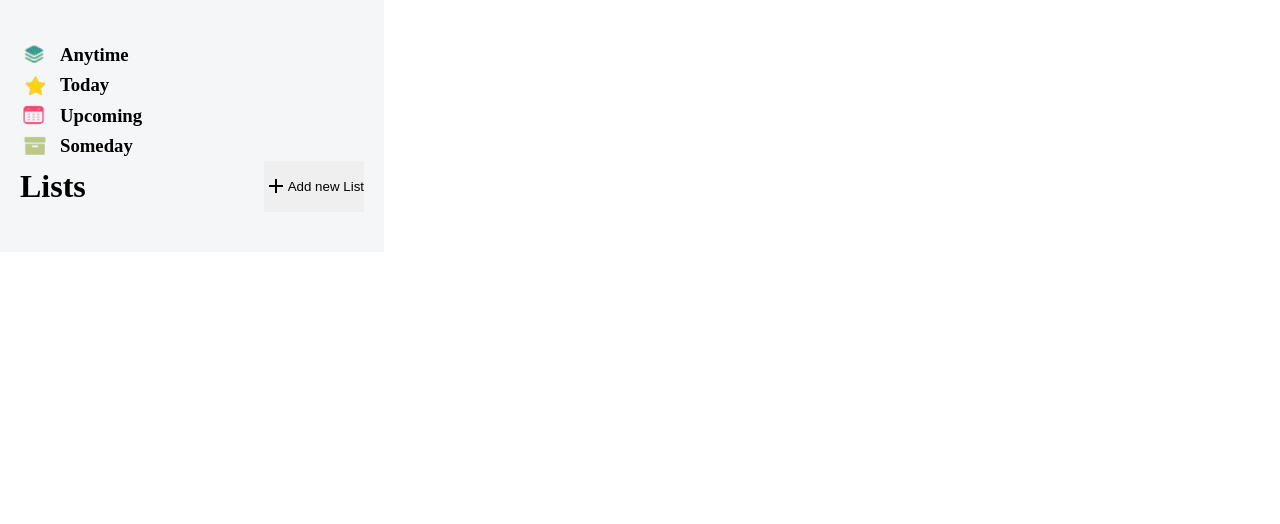
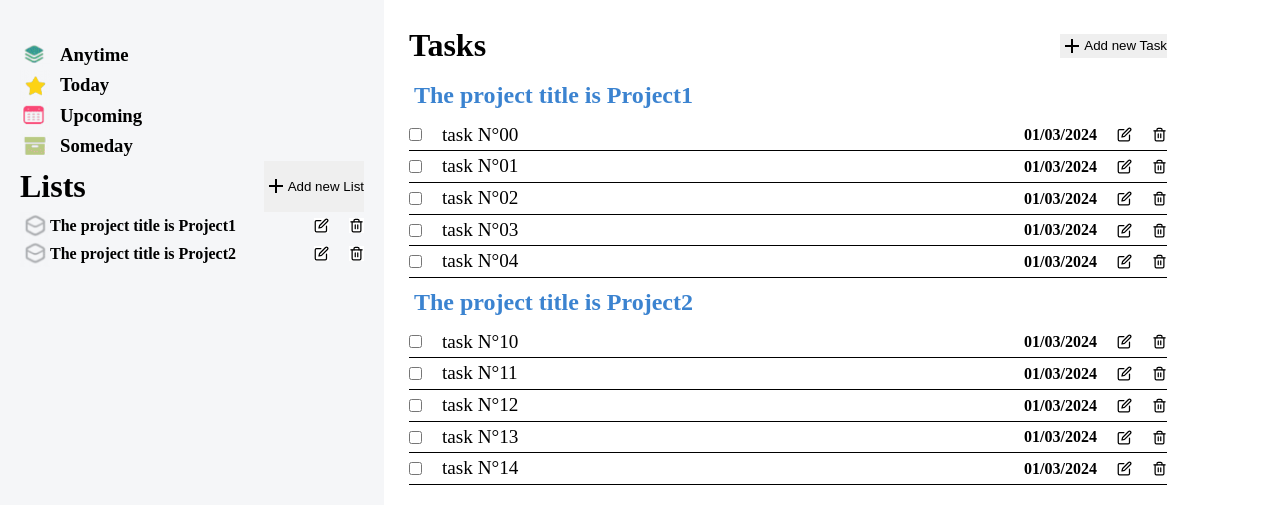
Before and after one commit to IsMabDev/odinTodo, a website built with webpack: page src/index.html in a window 1280 px wide. Built offline with nearby package versions, Linux system fonts and the light colour scheme.

Commit message:
Correction a bug in deleting  projects and updating the task container

```diff
--- a/src/DOMProjects.js
+++ b/src/DOMProjects.js
@@ -1,11 +1,10 @@
 import { createHtmlElement } from "./management.js";
-import { projectsObjectList } from "./connection.js";
+import { getJsonProjects, updateJsonProjectsList } from "./connection.js";
 
 import { deleteProject } from "./projects.js";
+import { updateProjectsDetails, updateTasksContainer } from "./DOMTasks.js";
 
-function createProjectsContainer() {
-  let projects = projectsObjectList;
-  console.log('projects: ', projects);
+function createProjectsContainer(projects) {
   const asideContainer = document.querySelector("#asideContainer");
   const projectContainer = createHtmlElement("div", "projectsContainer");
   const titleProjectContainer = createHtmlElement(
@@ -29,9 +28,9 @@ function createProjectsContainer() {
   titleProjectContainer.appendChild(addNewProjectButton);
 
   // update the project container
-  const updateProjectsContainer = () => {
+  const updateProjectsContainer = (someProjects) => {
     projectContainer.innerText="";
-    projects.forEach((project) => {
+    someProjects.forEach((project) => {
       const projectDiv = createHtmlElement("div", null, ["project"]);
       const projectIcon = createHtmlElement("img");
       projectIcon.alt = ".";
@@ -51,13 +50,8 @@ function createProjectsContainer() {
       ]);
 
       deleteProject.addEventListener("click",()=>{
-        console.log('project.projectId: ', project.projectId);
-        handleDeleteProjectClick(project.projectId)})
-
-
-
-
-
+        handleDeleteProjectClick(project.projectId)
+      })
 
       projectDiv.append(projectIcon, projectTitle, editProject, deleteProject);
       projectContainer.append(projectDiv);
@@ -66,11 +60,14 @@ function createProjectsContainer() {
     asideContainer.appendChild(projectContainer);
   };
   const handleDeleteProjectClick=(id)=>{
-    console.log("click ok");
+
     projects=deleteProject(projects,id)
-    updateProjectsContainer()
-  }
-  updateProjectsContainer();
+    updateJsonProjectsList(projects)
+    updateProjectsContainer(getJsonProjects())
+    updateProjectsDetails(getJsonProjects())
+    }
+
+  updateProjectsContainer(getJsonProjects());
 
 }
 
--- a/src/DOMTasks.js
+++ b/src/DOMTasks.js
@@ -1,11 +1,9 @@
 import { createHtmlElement } from "./management.js";
-import { projectsObjectList } from "./connection.js";
-function createTasksContainer() {
-  let tasks = [];
+import {updateJsonProjectsList,getJsonProjects} from "./connection.js"
+function updateTasksContainer(selectedProjects) {
 
-  let projects = projectsObjectList;
-  let selectedProjects = projects;
   const mainContainer = document.querySelector("#main");
+
   const tasksContainer = createHtmlElement("div", "tasksContainer");
   const taskTitleAdd = createHtmlElement("div", "taskTitleAdd");
 
@@ -18,23 +16,40 @@ function createTasksContainer() {
   taskTitleAdd.appendChild(tasksContainerTitle);
   taskTitleAdd.appendChild(addNewTaskButton);
   tasksContainer.appendChild(taskTitleAdd);
-  function updateTaskContainer(someProjects) {
+
+
+
+
+  mainContainer.appendChild(tasksContainer);
+  updateProjectsDetails(selectedProjects)
+}
+function updateProjectsDetails(someProjects) {
+  let  oldProjectsDetailsContainer=document.querySelector("#projectsDetailsContainer")
+  const checkTasksContainer=document.querySelector("#tasksContainer")
+
+   if(oldProjectsDetailsContainer!==null) {
+    oldProjectsDetailsContainer.innerText="";
+  } else { oldProjectsDetailsContainer=createHtmlElement("div","projectsDetailsContainer")}
+
+  let tasks = [];
+  const projectsDetailsContainer=createHtmlElement("div","projectsDetailsContainer")
   someProjects.forEach((project) => {
+
     const projectOfTaskscontainer = createHtmlElement(
       "h2",
       null,
       ["projectOfTask"],
       project["title"]
     );
-      tasksContainer.appendChild(projectOfTaskscontainer);
+
+    projectsDetailsContainer.appendChild(projectOfTaskscontainer);
     tasks = [];
     if (project["tasks"].length !== 0)
       project["tasks"].forEach((task) => {
         tasks.push(task);
       });
-
     tasks.forEach((task) => {
-        const taskContainer = createHtmlElement("div", null, ["taskContainer"]);
+      const oneTaskContainer = createHtmlElement("div", null, ["oneTaskContainer"]);
 
       const taskIsCompleted = createHtmlElement("input");
       taskIsCompleted.type = "checkbox";
@@ -56,7 +71,7 @@ function createTasksContainer() {
 
       const deleteTask = createHtmlElement("button", null, ["deleteTask"]);
 
-        taskContainer.append(
+      oneTaskContainer.append(
         taskIsCompleted,
         taskTitle,
         taskDueDate,
@@ -64,12 +79,11 @@ function createTasksContainer() {
         deleteTask
       );
 
-        tasksContainer.appendChild(taskContainer);
+      projectsDetailsContainer.appendChild(oneTaskContainer);
     });
   });
-  }
-  updateTaskContainer(selectedProjects);
-  mainContainer.appendChild(tasksContainer);
+  oldProjectsDetailsContainer.appendChild(projectsDetailsContainer)
+  checkTasksContainer.appendChild(oldProjectsDetailsContainer)
 }
 
-export { createTasksContainer };
+export { updateTasksContainer,updateProjectsDetails };
--- a/src/connection.js
+++ b/src/connection.js
@@ -2,19 +2,18 @@
 
 //create a fake projects and store it locally
 
-function updateJsonProjectsList(proejctsList){
-  localStorage.setItem("jsonProjects", JSON.stringify(proejctsList));
+function updateJsonProjectsList(projectsList){
+  localStorage.setItem("jsonProjects", JSON.stringify(projectsList));
 
 }
 
+//get the locally stored project Json list and convert it to list of objects
 
+function getJsonProjects(){
+  const localConvertedProjectsList = JSON.parse(
+    localStorage.getItem("jsonProjects")
+  );
+return localConvertedProjectsList
+}
 
-//get the locally stored project Json list and convert it to list of objects
-let localConvertedProjectsList = JSON.parse(
-  localStorage.getItem("jsonProjects")
-);
-
-let projectsObjectList=localConvertedProjectsList;
-
-
-export { projectsObjectList,updateJsonProjectsList };
+export { getJsonProjects,updateJsonProjectsList };
--- a/src/index.js
+++ b/src/index.js
@@ -1,19 +1,12 @@
 import { createProjectsContainer } from "./DOMProjects.js";
-import { createTasksContainer } from "./DOMTasks.js";
+import { updateTasksContainer } from "./DOMTasks.js";
 import { createFakeProjects } from "./simulation.js";
-import {deleteProject} from "./projects.js"
-import {updateJsonProjectsList} from "./connection.js"
+import {updateJsonProjectsList,getJsonProjects} from "./connection.js"
 
 //create fake project using simulation.js
 let fakeProjectsList = createFakeProjects(2, 5);
 updateJsonProjectsList(fakeProjectsList)
 
-// fakeProjectsList=deleteProject(fakeProjectsList,1)
-// updateJsonProjectsList(fakeProjectsList)
-
-
-
 //create project container
- createProjectsContainer();
-
-createTasksContainer();
+ createProjectsContainer(getJsonProjects());
+ updateTasksContainer(getJsonProjects());
--- a/src/projects.js
+++ b/src/projects.js
@@ -23,4 +23,8 @@ const createProject = (() => {
 
   return updatedList
 };
+
+const addProject=(projectList,projecttToAdd)=>{
+  projectList.push(projecttToAdd)
+}
 export { createProject,deleteProject };
--- a/src/style.css
+++ b/src/style.css
@@ -86,7 +86,7 @@ body {
   border: none;
   cursor: pointer;
 }
-.taskContainer {
+.oneTaskContainer {
   display: flex;
   align-items: center;
   border-bottom: 1px solid;
@@ -97,7 +97,7 @@ body {
 .projectOfTask {
   padding: 5px;
 }
-.taskContainer label {
+.oneTaskContainer label {
   font-size: larger;
 }
 .dueDate {
```
Lines whose indentation alone changed are shown as unchanged.
